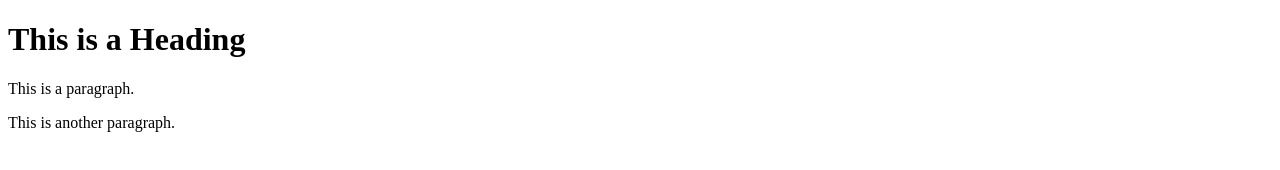
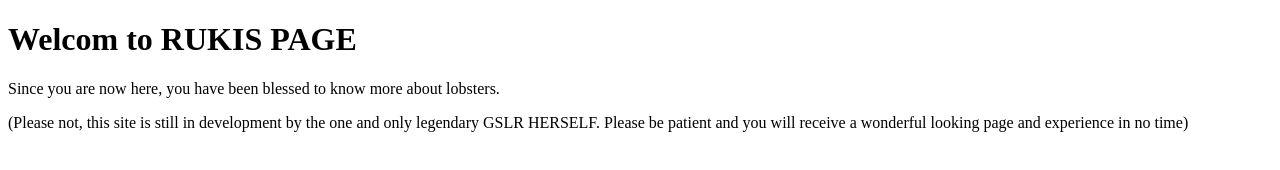
Before and after one commit to rukiruki1/.github.io, a plain HTML site: page index.html in a window 1280 px wide. Drawn offline with Linux system fonts and the light colour scheme.

Commit message:
its WORKING

```diff
--- a/index.html
+++ b/index.html
@@ -10,9 +10,9 @@
 <body>
 
 <div class="">
- <h1>This is a Heading</h1>
- <p>This is a paragraph.</p>
- <p>This is another paragraph.</p>
+ <h1>Welcom to RUKIS PAGE</h1>
+ <p>Since you are now here, you have been blessed to know more about lobsters.</p>
+ <p>(Please not, this site is still in development by the one and only legendary GSLR HERSELF. Please be patient and you will receive a wonderful looking page and experience in no time)</p>
 </div>
 
 </body>
```
